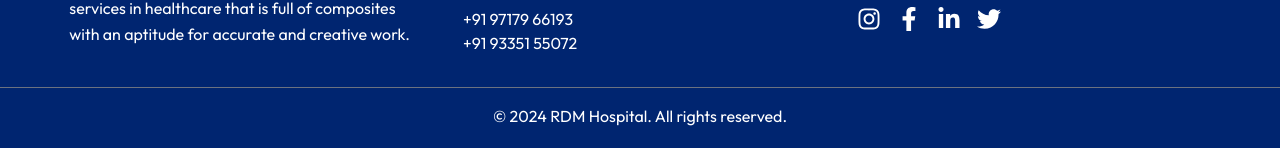
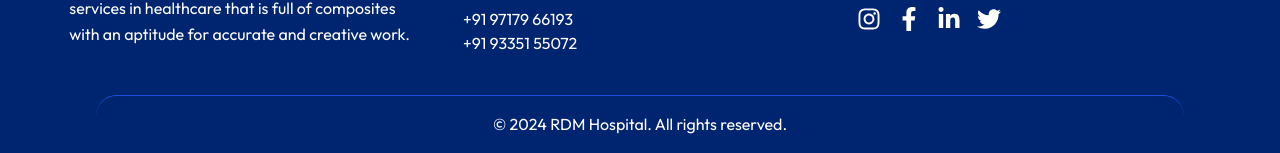
Before and after one commit to alpharsh/hospital, a React (Vite) app: page /contact in a window 1280 px wide. Shown: the part 1283-1436 px from the top of the page. Built offline with nearby package versions, Linux system fonts and the light colour scheme.

Commit message:
Enhance Footer styling and center align Stats Section in Home component

```diff
--- a/src/components/Footer.jsx
+++ b/src/components/Footer.jsx
@@ -100,7 +100,7 @@ const Footer = () => {
       </div>
 
       {/* Bottom Section */}
-      <div className="mt-8 border-t border-gray-500 pt-4 text-center text-sm md:text-base">
+      <div className="mt-10 border-t w-[85%] mx-auto rounded-3xl border-blue-700 pt-4 text-center text-sm md:text-base">
         <p>
           &copy; {new Date().getFullYear()} RDM Hospital. All rights reserved.
         </p>
--- a/src/pages/home/Home.jsx
+++ b/src/pages/home/Home.jsx
@@ -173,7 +173,7 @@ function Home() {
           </div>
 
           {/* Stats Section */}
-          <div className="flex items-center space-x-4 md:space-x-12">
+          <div className="flex items-center justify-center space-x-4 md:space-x-12">
             <div className="text-center flex-none">
               <span className="text-[1.35rem] md:text-2xl font-bold text-black">
                 <CountUp end={100000} enableScrollSpy={true} />+
```
